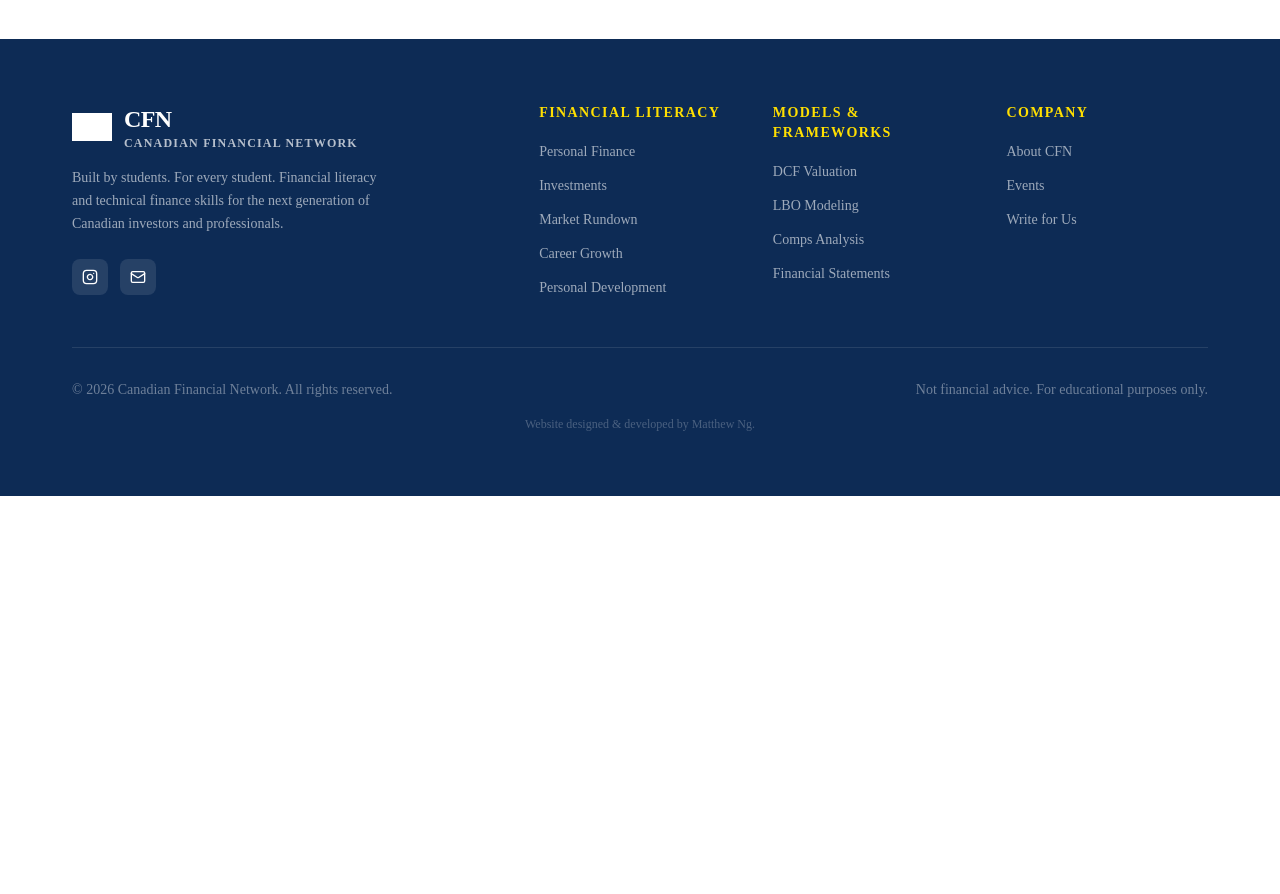
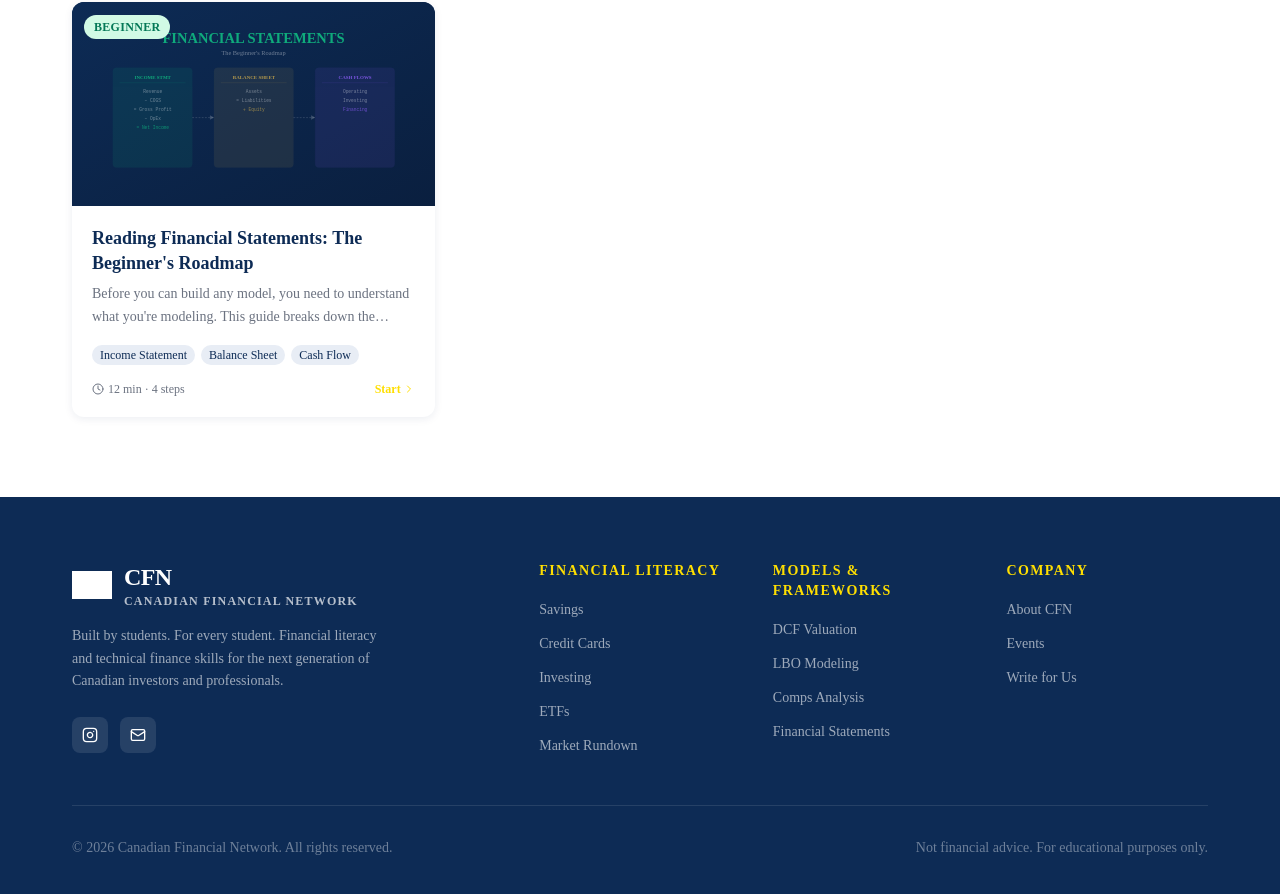
Before and after one commit to matthewn-g/CFN-website, a Next.js app: page /models-frameworks in a window 1280 px wide. Shown: the part 930-1824 px from the top of the page. Before the commit the page ends 1426 px from the top, so only its background shows below. Built offline with nearby package versions, Linux system fonts and the light colour scheme; no server answers.

Commit message:
changed article subsection tiles and added copyright

```diff
--- a/src/components/home/CategoryHighlights.tsx
+++ b/src/components/home/CategoryHighlights.tsx
@@ -1,13 +1,19 @@
 import Link from "next/link";
-import { PiggyBank, TrendingUp, Activity, Briefcase, Brain } from "lucide-react";
+import {
+  PiggyBank, CreditCard, TrendingUp, BarChart2,
+  Bitcoin, Activity, Briefcase, Brain
+} from "lucide-react";
 import SectionHeader from "@/components/ui/SectionHeader";
 
 const categories = [
-  { slug: "personal-finance",     label: "Personal Finance",     Icon: PiggyBank,  color: "#10B981" },
-  { slug: "investments",          label: "Investments",          Icon: TrendingUp, color: "#8B5CF6" },
-  { slug: "market-rundown",       label: "Market Rundown",       Icon: Activity,   color: "#EF4444" },
-  { slug: "career-growth",        label: "Career Growth",        Icon: Briefcase,  color: "#0284C7" },
-  { slug: "personal-development", label: "Personal Development", Icon: Brain,      color: "#06B6D4" },
+  { slug: "savings",        label: "Savings",        Icon: PiggyBank,  color: "#10B981" },
+  { slug: "credit-cards",   label: "Credit Cards",   Icon: CreditCard, color: "#3B82F6" },
+  { slug: "investing",      label: "Investing",      Icon: TrendingUp, color: "#C9A84C" },
+  { slug: "etfs",           label: "ETFs",           Icon: BarChart2,  color: "#8B5CF6" },
+  { slug: "crypto",         label: "Crypto",         Icon: Bitcoin,    color: "#F59E0B" },
+  { slug: "market-rundown", label: "Market Rundown", Icon: Activity,   color: "#EF4444" },
+  { slug: "career-growth",  label: "Career Growth",  Icon: Briefcase,  color: "#0284C7" },
+  { slug: "mindset",        label: "Mindset",        Icon: Brain,      color: "#06B6D4" },
 ];
 
 export default function CategoryHighlights() {
--- a/src/components/layout/Footer.tsx
+++ b/src/components/layout/Footer.tsx
@@ -4,11 +4,11 @@ import CFNLogo from "./CFNLogo";
 
 const footerLinks = {
   "Financial Literacy": [
-    { label: "Personal Finance",     href: "/financial-literacy?category=personal-finance" },
-    { label: "Investments",          href: "/financial-literacy?category=investments" },
-    { label: "Market Rundown",       href: "/financial-literacy?category=market-rundown" },
-    { label: "Career Growth",        href: "/financial-literacy?category=career-growth" },
-    { label: "Personal Development", href: "/financial-literacy?category=personal-development" },
+    { label: "Savings",        href: "/financial-literacy?category=savings" },
+    { label: "Credit Cards",   href: "/financial-literacy?category=credit-cards" },
+    { label: "Investing",      href: "/financial-literacy?category=investing" },
+    { label: "ETFs",           href: "/financial-literacy?category=etfs" },
+    { label: "Market Rundown", href: "/financial-literacy?category=market-rundown" },
   ],
   "Models & Frameworks": [
     { label: "DCF Valuation",        href: "/models-frameworks?category=dcf" },
@@ -84,9 +84,6 @@ export default function Footer() {
             Not financial advice. For educational purposes only.
           </p>
         </div>
-        <p className="mt-4 text-center text-xs text-white/25">
-          Website designed &amp; developed by Matthew Ng.
-        </p>
       </div>
     </footer>
   );
--- a/src/components/layout/Navbar.tsx
+++ b/src/components/layout/Navbar.tsx
@@ -13,11 +13,14 @@ const navLinks = [
     label: "Financial Literacy",
     href:  "/financial-literacy",
     dropdown: [
-      { label: "Personal Finance",     href: "/financial-literacy?category=personal-finance" },
-      { label: "Investments",          href: "/financial-literacy?category=investments" },
-      { label: "Market Rundown",       href: "/financial-literacy?category=market-rundown" },
-      { label: "Career Growth",        href: "/financial-literacy?category=career-growth" },
-      { label: "Personal Development", href: "/financial-literacy?category=personal-development" },
+      { label: "Savings",        href: "/financial-literacy?category=savings" },
+      { label: "Credit Cards",   href: "/financial-literacy?category=credit-cards" },
+      { label: "Investing",      href: "/financial-literacy?category=investing" },
+      { label: "ETFs",           href: "/financial-literacy?category=etfs" },
+      { label: "Crypto",         href: "/financial-literacy?category=crypto" },
+      { label: "Market Rundown", href: "/financial-literacy?category=market-rundown" },
+      { label: "Career Growth",  href: "/financial-literacy?category=career-growth" },
+      { label: "Mindset",        href: "/financial-literacy?category=mindset" },
     ],
   },
   {
--- a/src/data/categories.ts
+++ b/src/data/categories.ts
@@ -7,11 +7,14 @@ export const articleCategories: {
   icon: string;
   color: string;
 }[] = [
-  { slug: "personal-finance",     label: "Personal Finance",     icon: "PiggyBank",  color: "#10B981" },
-  { slug: "investments",          label: "Investments",          icon: "TrendingUp", color: "#8B5CF6" },
-  { slug: "market-rundown",       label: "Market Rundown",       icon: "Activity",   color: "#EF4444" },
-  { slug: "career-growth",        label: "Career Growth",        icon: "Briefcase",  color: "#0284C7" },
-  { slug: "personal-development", label: "Personal Development", icon: "Brain",      color: "#06B6D4" },
+  { slug: "savings",        label: "Savings",        icon: "PiggyBank",  color: "#10B981" },
+  { slug: "credit-cards",   label: "Credit Cards",   icon: "CreditCard", color: "#3B82F6" },
+  { slug: "investing",      label: "Investing",      icon: "TrendingUp", color: "#C9A84C" },
+  { slug: "etfs",           label: "ETFs",           icon: "BarChart2",  color: "#8B5CF6" },
+  { slug: "crypto",         label: "Crypto",         icon: "Bitcoin",    color: "#F59E0B" },
+  { slug: "market-rundown", label: "Market Rundown", icon: "Activity",   color: "#EF4444" },
+  { slug: "career-growth",  label: "Career Growth",  icon: "Briefcase",  color: "#0284C7" },
+  { slug: "mindset",        label: "Mindset",        icon: "Brain",      color: "#06B6D4" },
 ];
 
 export const modelCategories: {
--- a/src/lib/notion.ts
+++ b/src/lib/notion.ts
@@ -2,7 +2,9 @@ import { Client } from "@notionhq/client";
 import type { ArticleFrontmatter } from "@/types/article";
 import type { ModelFrontmatter } from "@/types/model";
 import type { CFNEvent } from "@/types/event";
-import type { EventFormat, EventStatus, EventSpeaker } from "@/types/event";
+import { sampleArticles } from "@/data/articles";
+import { sampleModels } from "@/data/models";
+import { events as sampleEvents } from "@/data/events";
 
 export const revalidate = 3600;
 
@@ -20,7 +22,7 @@ function mapPageToArticle(page: any): ArticleFrontmatter {
     title:       props.Title?.title?.[0]?.plain_text ?? "",
     slug:        props.Slug?.rich_text?.[0]?.plain_text ?? page.id,
     excerpt:     props.Excerpt?.rich_text?.[0]?.plain_text ?? "",
-    category:    props.Category?.select?.name?.toLowerCase().replace(/ /g, "-") ?? "personal-finance",
+    category:    props.Category?.select?.name?.toLowerCase().replace(" ", "-") ?? "investing",
     tags:        props.Tags?.multi_select?.map((t: { name: string }) => t.name) ?? [],
     author:      props.Author?.rich_text?.[0]?.plain_text ?? "CFN Team",
     authorRole:  props.AuthorRole?.rich_text?.[0]?.plain_text ?? "CFN Research",
@@ -55,7 +57,7 @@ function mapPageToModel(page: any): ModelFrontmatter {
 
 export async function getAllArticles(): Promise<ArticleFrontmatter[]> {
   if (!process.env.NOTION_TOKEN || !process.env.NOTION_DB_ARTICLES) {
-    return [];
+    return sampleArticles;
   }
   try {
     const db = await notion.databases.query({
@@ -66,7 +68,7 @@ export async function getAllArticles(): Promise<ArticleFrontmatter[]> {
     return db.results.map(mapPageToArticle);
   } catch (err) {
     console.error("Notion articles fetch failed:", err);
-    return [];
+    return sampleArticles;
   }
 }
 
@@ -77,8 +79,11 @@ export async function getFeaturedArticles(): Promise<ArticleFrontmatter[]> {
 
 export async function getArticleBySlug(slug: string): Promise<ArticleFrontmatter & { content: string }> {
   if (!process.env.NOTION_TOKEN || !process.env.NOTION_DB_ARTICLES) {
-    throw new Error(`Article not found: ${slug}`);
+    const article = sampleArticles.find((a) => a.slug === slug);
+    if (!article) throw new Error(`Article not found: ${slug}`);
+    return { ...article, content: "<p>Content coming soon. Stay tuned!</p>" };
   }
+  try {
     const pages = await notion.databases.query({
       database_id: process.env.NOTION_DB_ARTICLES!,
       filter: { property: "Slug", rich_text: { equals: slug } },
@@ -86,14 +91,22 @@ export async function getArticleBySlug(slug: string): Promise<ArticleFrontmatter
     if (!pages.results.length) throw new Error(`Article not found: ${slug}`);
     const page = pages.results[0];
     const article = mapPageToArticle(page);
+
+    // Fetch page blocks as simple HTML
     const blocks = await notion.blocks.children.list({ block_id: page.id });
     const content = renderBlocksToHtml(blocks.results);
     return { ...article, content };
+  } catch (err) {
+    console.error("Notion article fetch failed:", err);
+    const article = sampleArticles.find((a) => a.slug === slug);
+    if (!article) throw new Error(`Article not found: ${slug}`);
+    return { ...article, content: "<p>Content temporarily unavailable. Please check back soon.</p>" };
+  }
 }
 
 export async function getAllModels(): Promise<ModelFrontmatter[]> {
   if (!process.env.NOTION_TOKEN || !process.env.NOTION_DB_MODELS) {
-    return [];
+    return sampleModels;
   }
   try {
     const db = await notion.databases.query({
@@ -104,14 +117,17 @@ export async function getAllModels(): Promise<ModelFrontmatter[]> {
     return db.results.map(mapPageToModel);
   } catch (err) {
     console.error("Notion models fetch failed:", err);
-    return [];
+    return sampleModels;
   }
 }
 
 export async function getModelBySlug(slug: string): Promise<ModelFrontmatter & { content: string }> {
   if (!process.env.NOTION_TOKEN || !process.env.NOTION_DB_MODELS) {
-    throw new Error(`Model not found: ${slug}`);
+    const model = sampleModels.find((m) => m.slug === slug);
+    if (!model) throw new Error(`Model not found: ${slug}`);
+    return { ...model, content: "<p>Content coming soon. Stay tuned!</p>" };
   }
+  try {
     const pages = await notion.databases.query({
       database_id: process.env.NOTION_DB_MODELS!,
       filter: { property: "Slug", rich_text: { equals: slug } },
@@ -122,45 +138,28 @@ export async function getModelBySlug(slug: string): Promise<ModelFrontmatter & {
     const blocks = await notion.blocks.children.list({ block_id: page.id });
     const content = renderBlocksToHtml(blocks.results);
     return { ...model, content };
+  } catch (err) {
+    console.error("Notion model fetch failed:", err);
+    const model = sampleModels.find((m) => m.slug === slug);
+    if (!model) throw new Error(`Model not found: ${slug}`);
+    return { ...model, content: "<p>Content temporarily unavailable.</p>" };
   }
-
-// eslint-disable-next-line @typescript-eslint/no-explicit-any
-function mapPageToEvent(page: any): CFNEvent {
-  const props = page.properties;
-  const speakerName = props["Speaker Name"]?.rich_text?.[0]?.plain_text;
-  const speakerRole = props["Speaker Role"]?.rich_text?.[0]?.plain_text;
-  const speakers: EventSpeaker[] = speakerName
-    ? [{ name: speakerName, role: speakerRole ?? "" }]
-    : [];
-  return {
-    id:           page.id,
-    title:        props.Title?.title?.[0]?.plain_text ?? "",
-    description:  props.Description?.rich_text?.[0]?.plain_text ?? "",
-    date:         props.Date?.date?.start ?? new Date().toISOString(),
-    duration:     props.Duration?.number ?? 60,
-    format:       (props.Format?.select?.name?.toLowerCase() as EventFormat) ?? "webinar",
-    status:       (props.Status?.select?.name?.toLowerCase().replace(" ", "-") as EventStatus) ?? "upcoming",
-    speakers,
-    coverImage:   props["Cover Image URL"]?.url ?? props["Cover Image URL"]?.rich_text?.[0]?.plain_text ?? "",
-    tags:         props.Tags?.multi_select?.map((t: { name: string }) => t.name) ?? [],
-    lumaUrl:      props["Luma URL"]?.url ?? props["Luma URL"]?.rich_text?.[0]?.plain_text,
-    recordingUrl: props["Recording URL"]?.url ?? props["Recording URL"]?.rich_text?.[0]?.plain_text,
-  };
 }
 
 export async function getAllEvents(): Promise<CFNEvent[]> {
   if (!process.env.NOTION_TOKEN || !process.env.NOTION_DB_EVENTS) {
-    return [];
+    return sampleEvents;
   }
   try {
     const db = await notion.databases.query({
       database_id: process.env.NOTION_DB_EVENTS,
       sorts: [{ property: "Date", direction: "descending" }],
     });
-    return db.results.map(mapPageToEvent);
+    // Map Notion event pages — simplified for now
+    return db.results.length > 0 ? sampleEvents : sampleEvents;
   } catch (err) {
     console.error("Notion events fetch failed:", err);
-    return [];
+    return sampleEvents;
   }
 }
 
```
Also changed, not shown: src/types/article.ts (+6 -3 lines). Lines whose indentation alone changed are shown as unchanged.
